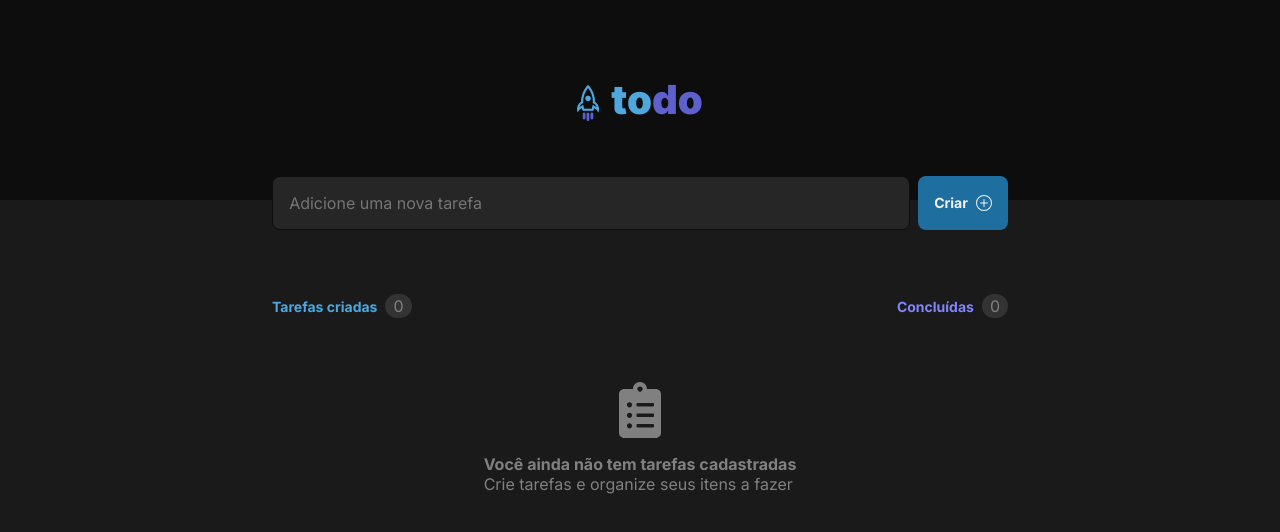
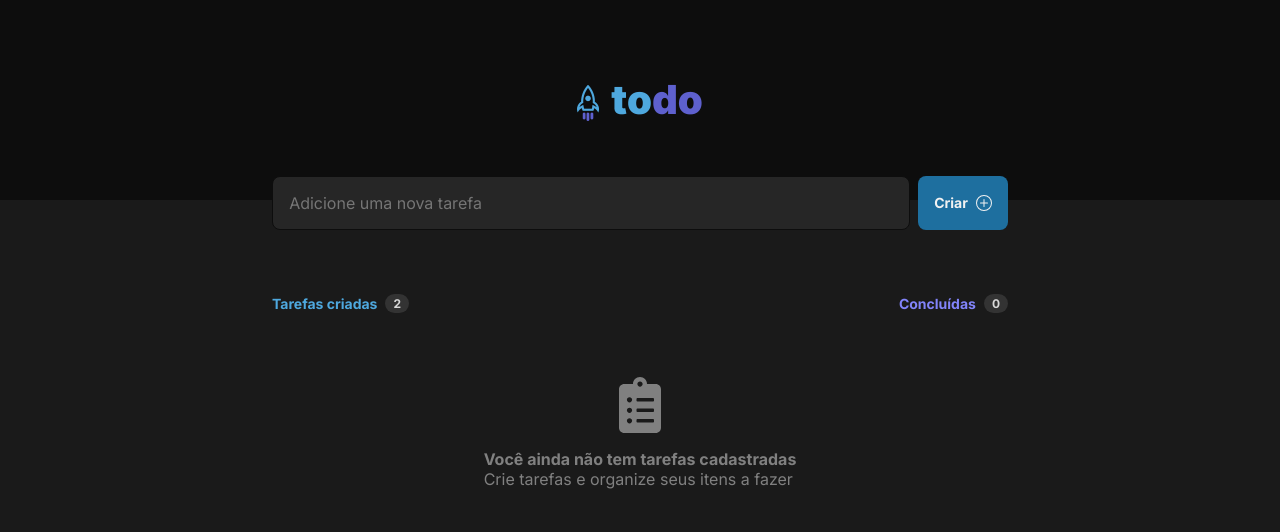
Before and after one commit to 4llves/toDo, a React (Vite) app: page / in a window 1280 px wide. Shown: the top 532 px of the page. Built offline with nearby package versions, Linux system fonts and the light colour scheme.

Commit message:
adjust style span home

```diff
--- a/src/App.module.css
+++ b/src/App.module.css
@@ -43,6 +43,11 @@ main {
   align-items: center;
   border-radius: 62.4375rem;
   background: var(--gray-400);
+
+  color: var(--gray-200, #D9D9D9);
+  font-family: Inter;
+  font-size: 0.75rem;
+  font-weight: 700;
 }
 
 .taskCreated p {
--- a/src/App.tsx
+++ b/src/App.tsx
@@ -15,7 +15,7 @@ export function App() {
           <section className={styles.amountOfTasks}>
             <div className={styles.taskCreated}>
               <p>Tarefas criadas</p>
-              <span>0</span>
+              <span>2</span>
             </div>
             <div className={styles.taskFinished}>
               <p>Concluídas</p>
```
